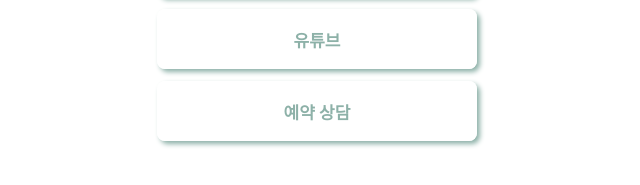
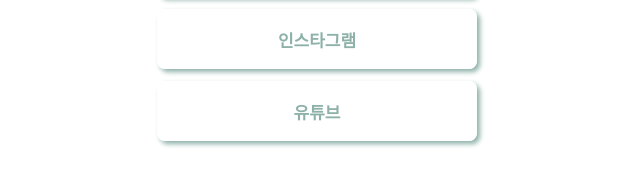
Before and after one commit to maycsw/mc_myungsung, a plain HTML site: page index.html in a window 1280 px wide. Shown: the part 383-568 px from the top of the page, 323-963 px from the left. Drawn offline with Linux system fonts and the light colour scheme; a web font is replaced by a local one.

Commit message:
Update index.html

```diff
--- a/index.html
+++ b/index.html
@@ -109,8 +109,8 @@
             </div>
         </div>
         <a class="bigbutton"target="_blank" href="https://m.blog.naver.com/romanticmc">네이버 블로그</a>
+        <a class="bigbutton"target="_blank" href="http://www.instagram.com/mc_myungsung">인스타그램</a>
         <a class="bigbutton"target="_blank" href="https://youtube.com/channel/UCEJCJ6d9YaqM1eoFL1BR_Dw">유튜브</a>
-        <a class="bigbutton"target="_blank" href="https://namecard.kakao.com/mcmyungsung521/?t_src=kakaotalk&t_ch=bubble">예약 상담</a>
 
 
     </div>
```
